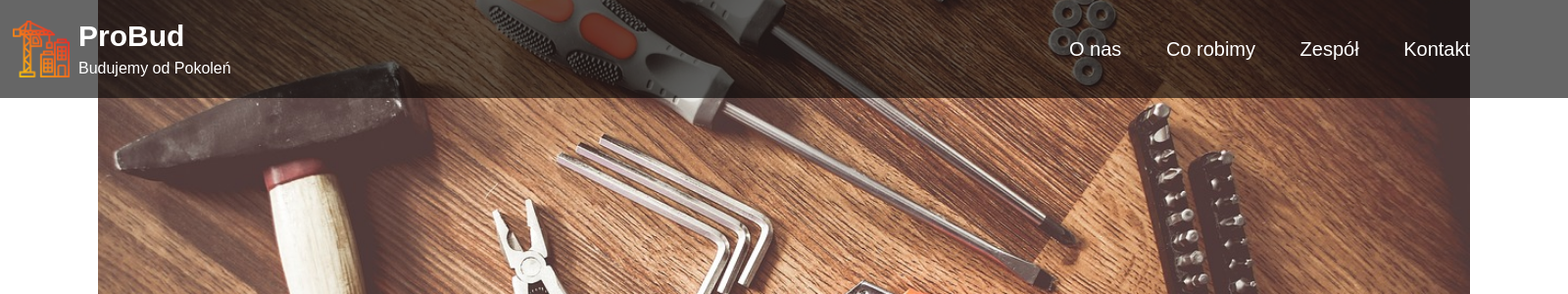
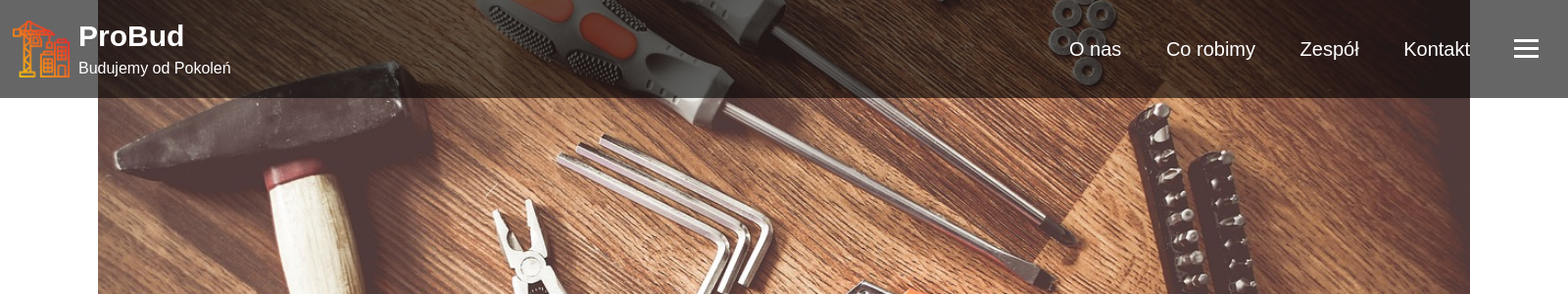
Before and after one commit to Sanczo369/simple_website, a Flask app: page / in a window 1600 px wide; the page is wider, and only the part inside the window is pictured. Shown: the top 300 px of that part at 98% size. Run offline with Flask 3, Linux system fonts and the light colour scheme; some libraries are stand-ins or nearby versions.

Commit message:
dodanie Hamburger Menu

```diff
--- a/static/css/style.css
+++ b/static/css/style.css
@@ -62,10 +62,18 @@ line-height: 100px;
 padding: 10px;
 }
 
-nav .menu i {
+nav .menu .hamburger {
  position: absolute;
- top: 30px;
+ top: 35px;
  right: 30px;
+}
+nav .menu .hamburger .bar{
+  display: block;
+  transition: all 0.3s ease-in-out;
+  background-color: #fff;
+  height: 3px;
+  width: 25px;
+  margin: 5px auto;
 }
 
 
--- a/templates/index.html
+++ b/templates/index.html
@@ -31,6 +31,11 @@
           <a href="#contact">Kontakt</a>
         </li>
       </ul>
+      <div class="hamburger">
+        <span class="bar"></span>
+        <span class="bar"></span>
+        <span class="bar"></span>
+      </div>
     </div>
   </nav>
 <div class="wraper">
```
